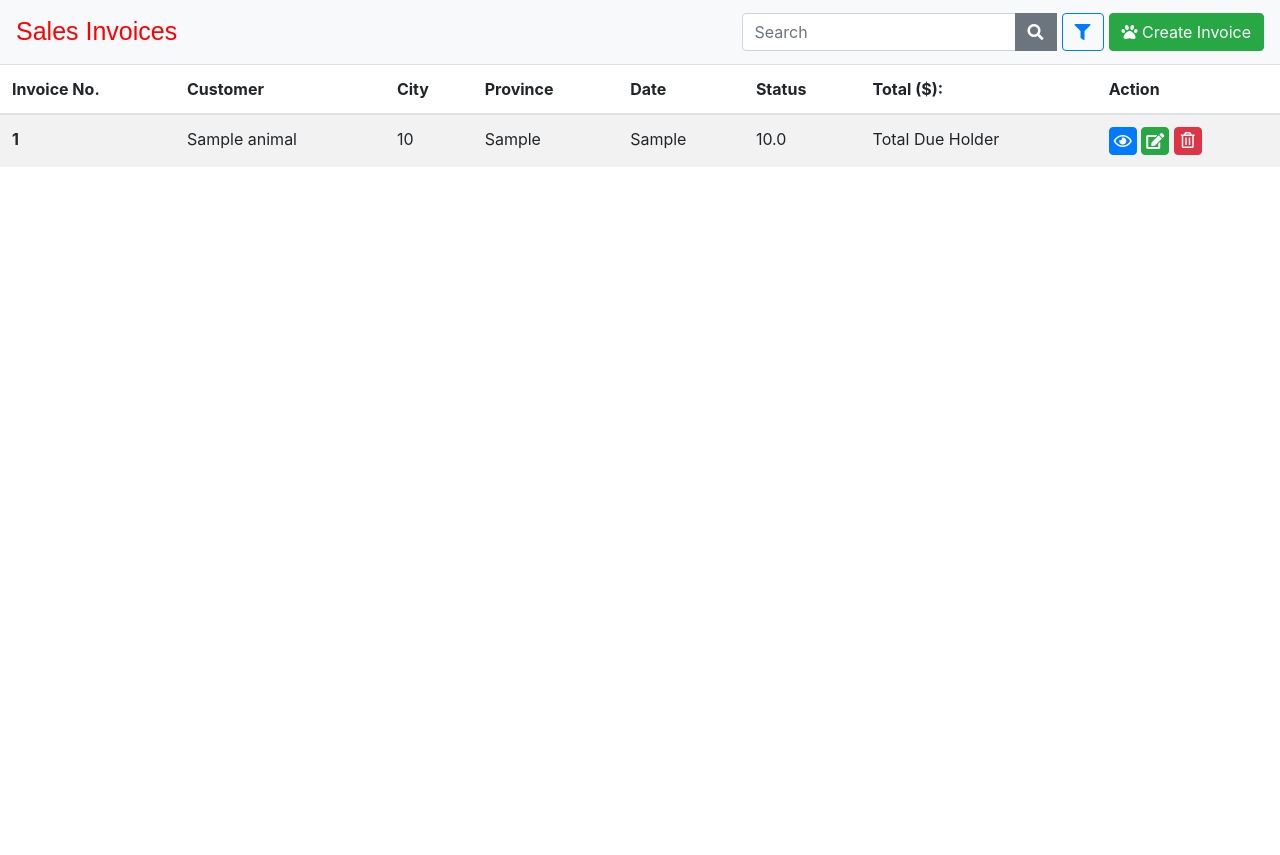
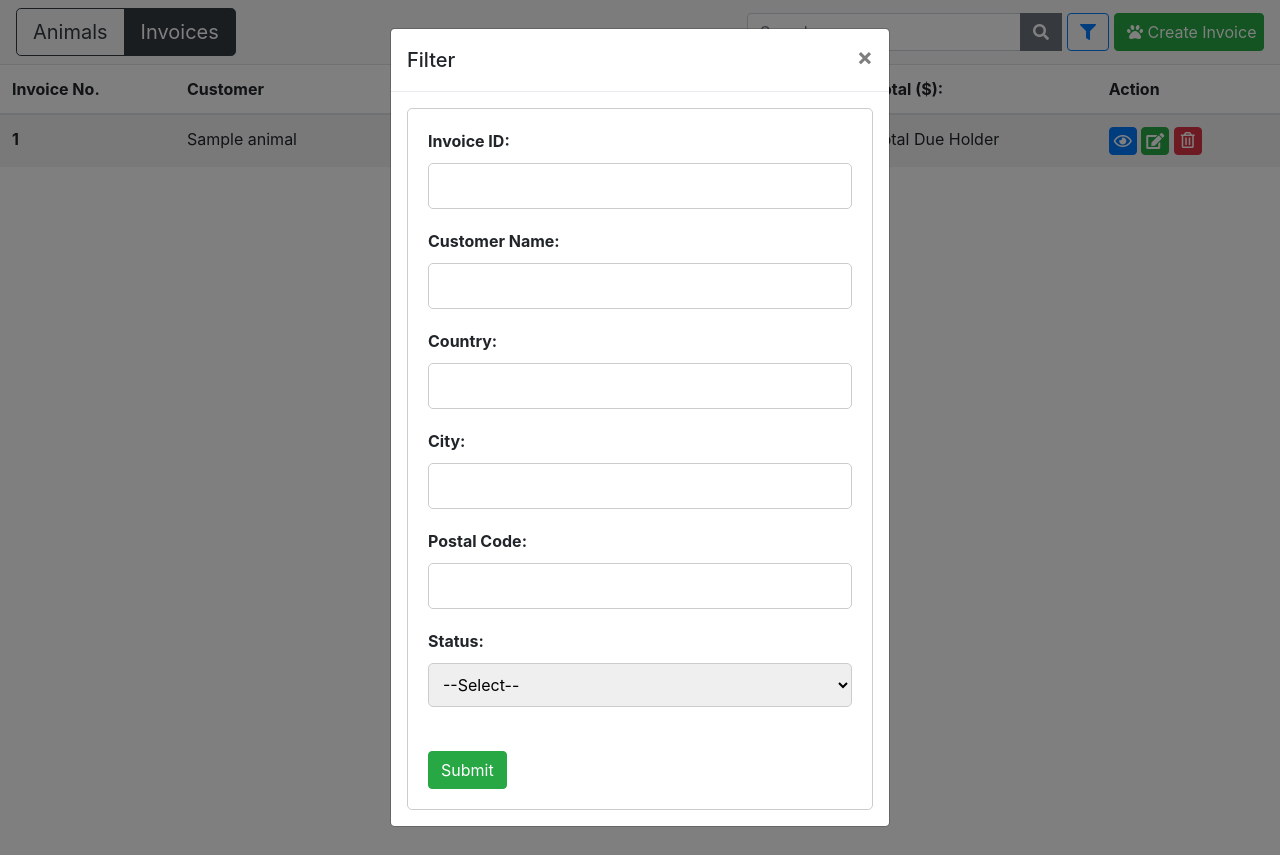
Before and after one commit to AristotleLiu/ACIT-2911-Group-2, a Flask app: template templates/invoice.html in a window 1280 px wide, after a click that opens the changed part. Run offline with Flask 3, Linux system fonts and the light colour scheme; the template is opened without the code that fills it: values that come from a table or form of the project are taken from there, others are empty; tables that the repository leaves empty hold one stand-in row (values such as "Sample post"); some libraries are stand-ins or nearby versions.

Commit message:
added group  buttons to go between animal and invoice UI in NAV Bar // added css for the group button

```diff
--- a/static/css/stylesheet.css
+++ b/static/css/stylesheet.css
@@ -18,6 +18,10 @@
   #index-search-button{
     height: 38.1px;
   }
+
+#nav-create-button{
+  width: 150px ;
+}
 
 /* Table CSS */
 
--- a/templates/invoice.html
+++ b/templates/invoice.html
@@ -19,7 +19,11 @@
 <body>
     <!-- Brand Name -->
     <nav class="navbar navbar-expand-lg navbar-light bg-light">
-        <a class="navbar-brand" href="#" id="index-navbar-title">Sales Invoices</a>
+
+        <div class="btn-group btn-group-lg" role="group" aria-label="UI Title Buttons">
+            <button type="button" class="btn btn-outline-dark">Animals</button>
+            <button type="button" class="btn btn-dark">Invoices</button>
+        </div>
         <button class="navbar-toggler" type="button" data-toggle="collapse" data-target="#navbarSupportedContent" aria-controls="navbarSupportedContent" aria-expanded="false" aria-label="Toggle navigation">
           <span class="navbar-toggler-icon"></span>
         </button>
@@ -40,7 +44,7 @@
             <button type="button" class="btn btn-outline-primary" id="index-filter-button" data-toggle="modal" data-target="#filter-modal">
                 <i class="fas fa-filter"></i>
             </button>
-            <button type="button" class="btn btn-success" data-toggle="modal" data-target="#create-invoice-modal">
+            <button type="button" class="btn btn-success" data-toggle="modal" data-target="#create-invoice-modal" id="nav-create-button">
                 <i class="fas fa-paw"></i>
                 Create Invoice
               </button>
@@ -86,6 +90,55 @@
 
         </tbody>
       </table>
+
+ <!--  Filter MODAL -->
+
+ <div class="modal fade" id="filter-modal" tabindex="-1" role="dialog" aria-labelledby="filter-modal" aria-hidden="true">
+    <div class="modal-dialog" role="document">
+      <div class="modal-content">
+        <div class="modal-header">
+          <h5 class="modal-title" id="filter-modal">Filter</h5>
+          <button type="button" class="close" data-dismiss="modal" aria-label="Close">
+            <span aria-hidden="true">&times;</span>
+          </button>
+        </div>
+        <div class="modal-body">
+          <body>
+            <form action="#" method="POST" id="modal-form">
+
+                <label for="Invoice_ID"><b>Invoice ID:</b></label>
+                <input type="number" id="Invoice_ID" name="Invoice_ID"><br>
+
+                <label for="species"><b>Customer Name:</b></label>
+                <input type="text" id="Customer Name" name="Customer Name"><br>
+
+                <label for="invoice_country"><b>Country:</b></label>
+                <input type="text" id="invoice_country" name="Invoice Country"><br>
+
+                <label for="invoice_city"><b>City:</b></label>
+                <input type="text" id="invoice_city" name="invoice_city"><br>
+
+                <label for="postal_code"><b>Postal Code:</b></label>
+                <input type="text" id="postal_code" name="postal_code"><br>
+
+                <label for="status"><b>Status: </b></label>
+                <select id="status" name="status">
+                  <option value="">--Select--</option>
+                  <option value="">Unpaid</option>
+                  <option value="sold">Paid</option>
+                  <option value="sold">Void</option>
+                </select><br>
+
+                <br>
+
+                <button type type="submit" class="btn btn-success">Submit</button>
+
+              </form>
+        </div>
+      </div>
+    </div>
+  </div>
+
 
  <!--  Create Invoice MODAL -->
 
```
Also changed, not shown: templates/index.html (+6 -3 lines).
